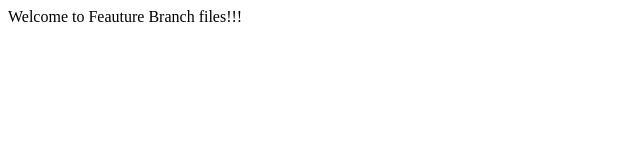
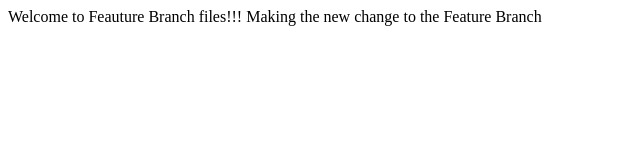
Before and after one commit to knvpavan/pavanrepo, a plain HTML site: page feature.html in a window 1280 px wide. Shown: the whole page, without its empty margins (0-640 px from the left). Drawn offline with Linux system fonts and the light colour scheme.

Commit message:
Added the New Line in Feauture.html file

```diff
--- a/feature.html
+++ b/feature.html
@@ -1,5 +1,6 @@
 <html>
 <p>
 Welcome to Feauture Branch files!!!
+Making the new change to the Feature Branch
 </p>
 </html>
```
